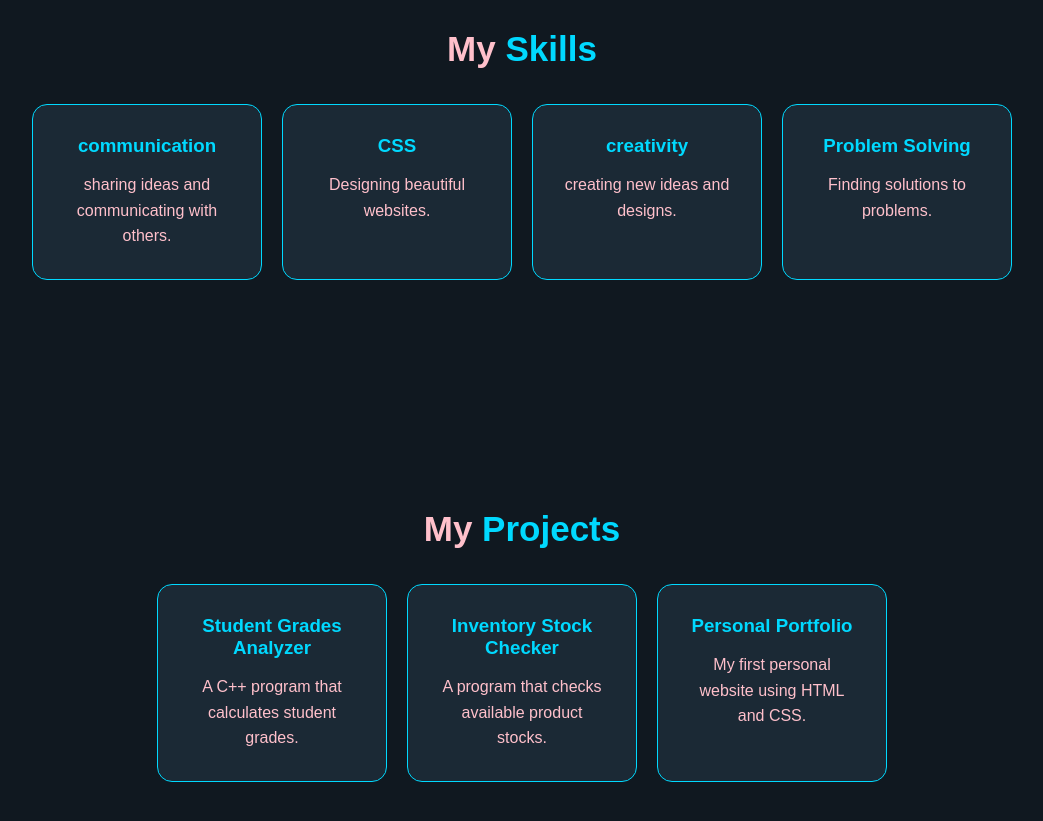
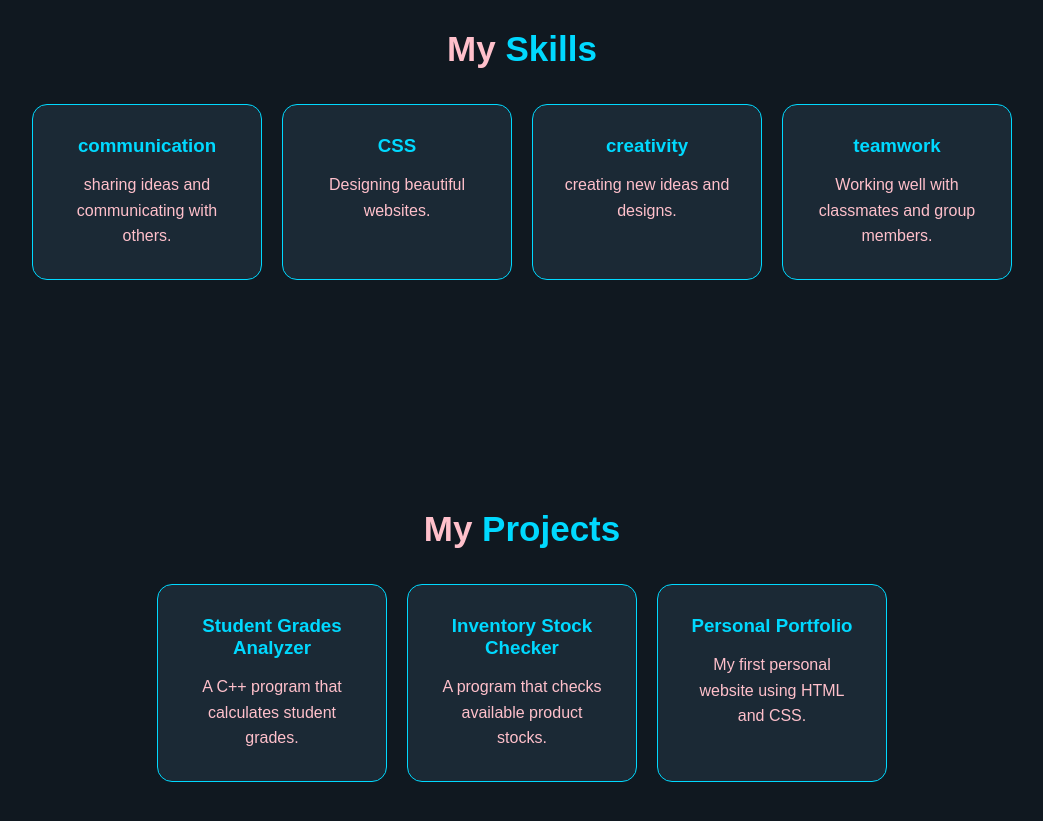
Before and after one commit to marizlausa9-ops/Mariz-Project-1, a plain HTML site: page index.html in a window 1280 px wide. Shown: the part 1280-2101 px from the top of the page, without its empty margins (118-1161 px from the left). Drawn offline with Linux system fonts and the light colour scheme.

Commit message:
teamwork

```diff
--- a/index.html
+++ b/index.html
@@ -71,8 +71,8 @@
             </div>
 
             <div class="box">
-                <h3>Problem Solving</h3>
-                <p>Finding solutions to problems.</p>
+                <h3>teamwork</h3>
+                <p>Working well with classmates and group members.</p>
             </div>
         </div>
     </section>
```
